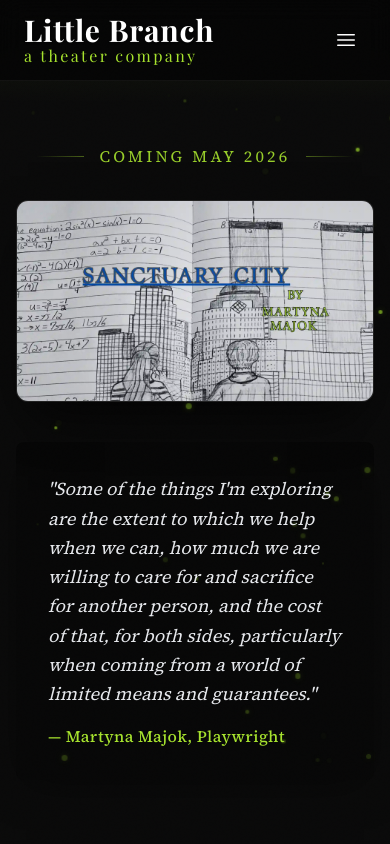
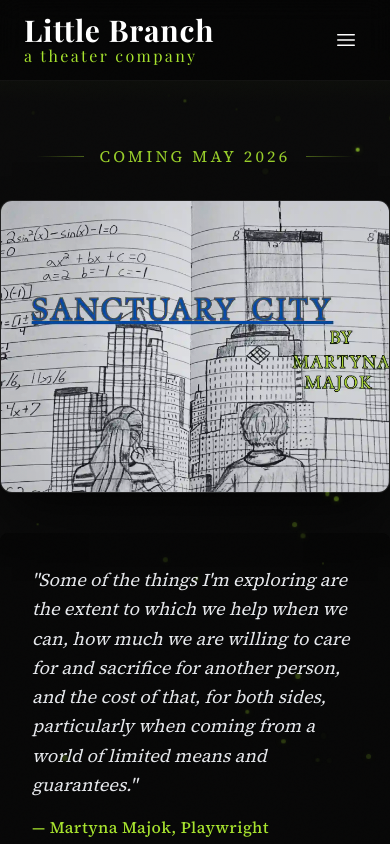
Before and after one commit to gzambran/littleBranchTheater, a Next.js app: page / in a window 390 px wide. Shown: the top 844 px of the page. Built offline with nearby package versions, Linux system fonts and the light colour scheme; a web font is replaced by a local one.

Commit message:
Improve hero image sizing on mobile

```diff
--- a/src/app/page.tsx
+++ b/src/app/page.tsx
@@ -45,7 +45,7 @@ export default function Home() {
 
       {/* Hero Section - Sanctuary City */}
       <section className="pt-0 pb-8 relative z-10">
-        <div className="container mx-auto px-4">
+        <div className="container mx-auto px-0 md:px-4">
           {/* Hero Image */}
           <motion.div
             initial={{ opacity: 0, scale: 0.95 }}
@@ -55,12 +55,12 @@ export default function Home() {
           >
             <Link href="/productions/sanctuary-city" className="group block">
               <SpotlightCard className="transition-all duration-500 hover:border-accent/40 shadow-dramatic group-hover:shadow-glow-accent-strong" spotlightColor="rgba(166, 226, 46, 0.25)">
-                <div className="relative aspect-[16/9]">
+                <div className="relative aspect-[4/3] md:aspect-[16/9]">
                   <Image
                     src="/images/sanctuary-city-main.webp"
                     alt="Sanctuary City by Martyna Majok - May 2026"
                     fill
-                    className="object-contain transition-transform duration-500 group-hover:scale-105"
+                    className="object-cover transition-transform duration-500 group-hover:scale-105"
                     priority
                     sizes="(max-width: 768px) 100vw, (max-width: 1200px) 90vw, 1280px"
                   />
```
